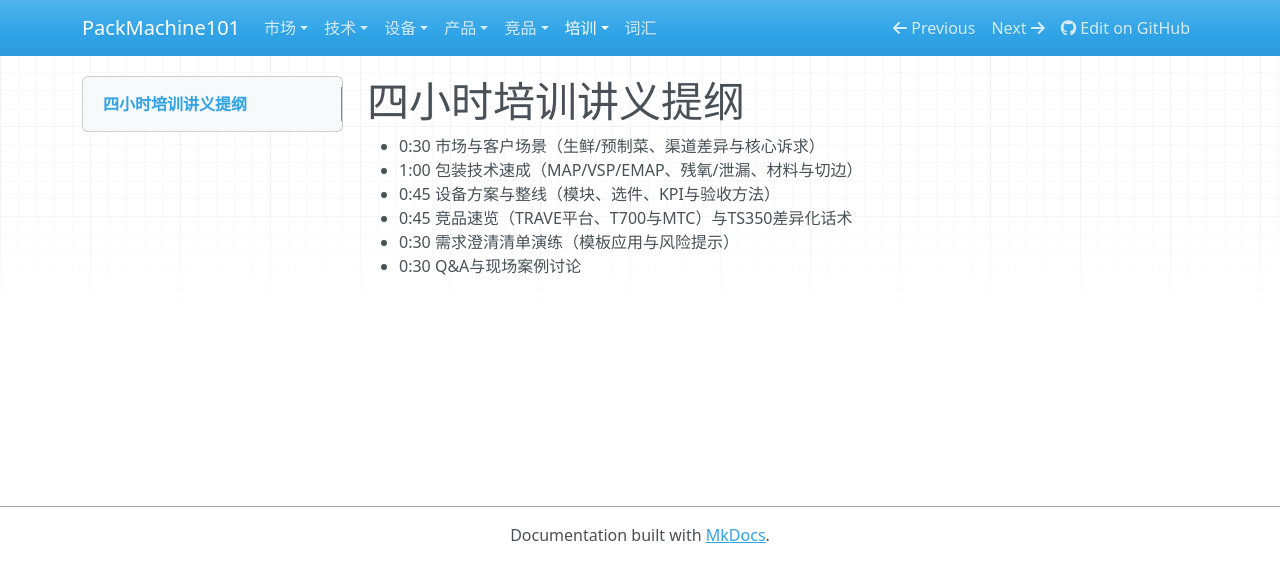
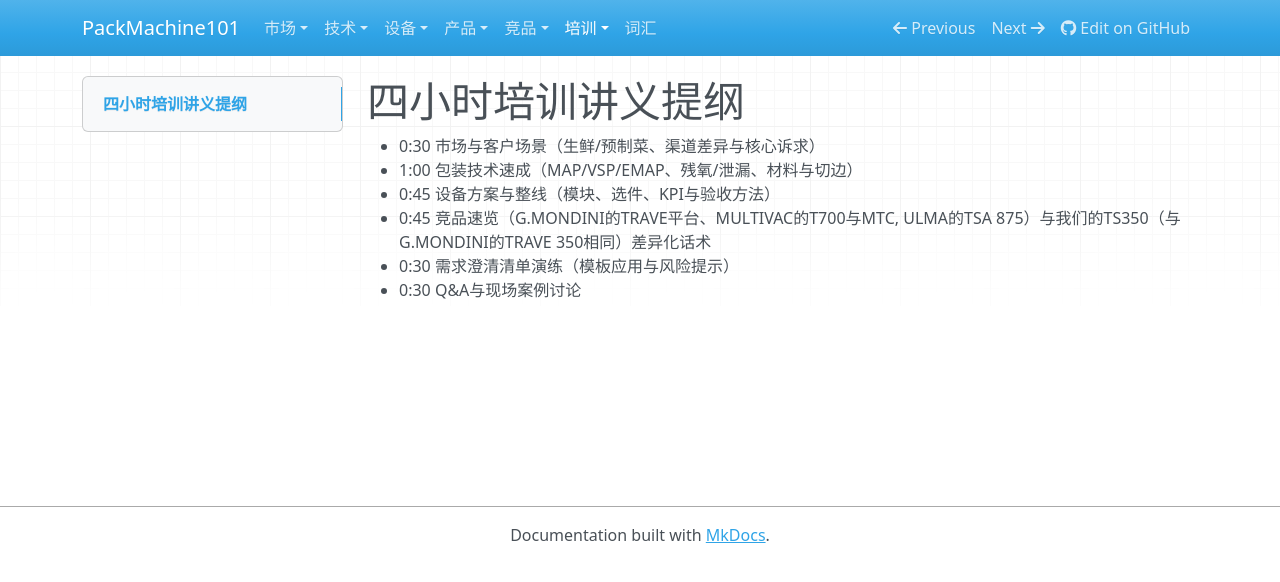
Before and after one commit to John-Qu/FPM101, an MkDocs documentation site: the page built from docs/training/outline.md, in a window 1280 px wide. Shown: the top 582 px of the page. Built offline with MkDocs 1.6.1, drawn with Linux system fonts in a browser that asks for light colours; nearby versions of some CDN libraries.

```diff
--- a/docs/training/outline.md
+++ b/docs/training/outline.md
@@ -3,6 +3,6 @@
 - 0:30 市场与客户场景（生鲜/预制菜、渠道差异与核心诉求）
 - 1:00 包装技术速成（MAP/VSP/EMAP、残氧/泄漏、材料与切边）
 - 0:45 设备方案与整线（模块、选件、KPI与验收方法）
-- 0:45 竞品速览（TRAVE平台、T700与MTC）与TS350差异化话术
+- 0:45 竞品速览（G.MONDINI的TRAVE平台、MULTIVAC的T700与MTC, ULMA的TSA 875）与我们的TS350（与G.MONDINI的TRAVE 350相同）差异化话术
 - 0:30 需求澄清清单演练（模板应用与风险提示）
 - 0:30 Q&A与现场案例讨论
```
Also changed, not shown: 1 other file.
